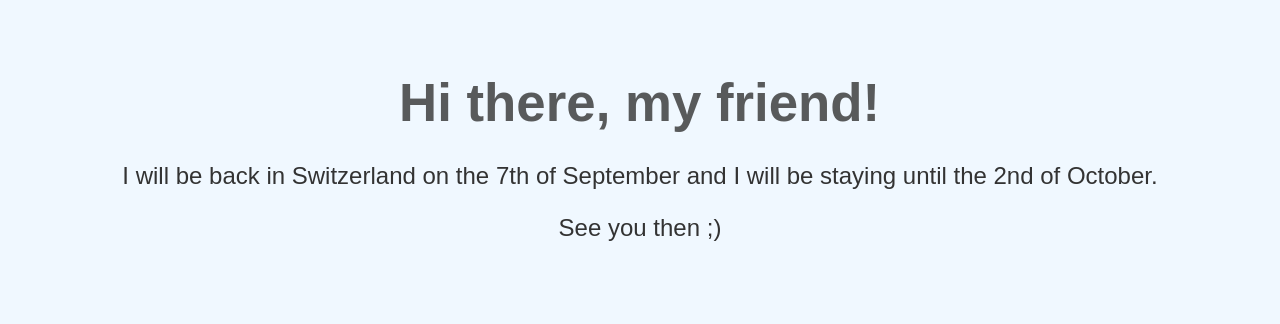
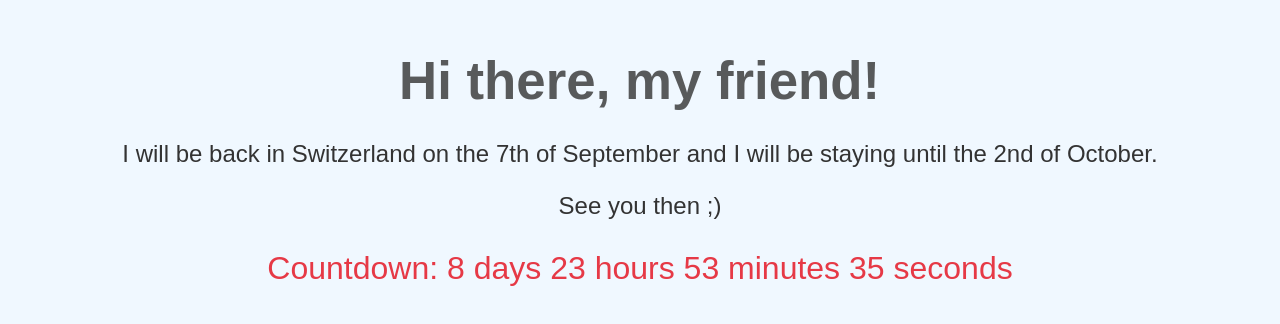
Before and after one commit to jerrygblum/jerrygblum.github.io, a plain HTML site: page index.html in a window 1280 px wide. Shown: the part 246-570 px from the top of the page. Drawn offline with Linux system fonts and the light colour scheme.

Commit message:
Update index.html

```diff
--- a/index.html
+++ b/index.html
@@ -13,6 +13,7 @@
             display: flex;
             justify-content: center;
             align-items: center;
+            flex-direction: column;
             height: 100vh;
             background-color: #f0f8ff;
             font-family: 'Arial', sans-serif;
@@ -28,6 +29,12 @@
         p {
             font-size: 24px;
             margin-top: 20px;
+        }
+
+        .countdown {
+            font-size: 32px;
+            margin-top: 30px;
+            color: #e63946;
         }
 
         /* Keyframes for pulsing animation */
@@ -52,6 +59,36 @@
         <h1>Hi there, my friend!</h1>
         <p>I will be back in Switzerland on the 7th of September and I will be staying until the 2nd of October.</p>
         <p>See you then ;)</p>
+        <div class="countdown" id="countdown"></div>
     </div>
+
+    <script>
+        // Countdown timer
+        function updateCountdown() {
+            const countdownElement = document.getElementById('countdown');
+            const targetDate = new Date('September 7, 2024 00:00:00').getTime();
+            const now = new Date().getTime();
+            const distance = targetDate - now;
+
+            // Calculate time components
+            const days = Math.floor(distance / (1000 * 60 * 60 * 24));
+            const hours = Math.floor((distance % (1000 * 60 * 60 * 24)) / (1000 * 60 * 60));
+            const minutes = Math.floor((distance % (1000 * 60 * 60)) / (1000 * 60));
+            const seconds = Math.floor((distance % (1000 * 60)) / 1000);
+
+            // Display countdown
+            countdownElement.innerHTML = `Countdown: ${days} days ${hours} hours ${minutes} minutes ${seconds} seconds`;
+
+            // Check if the target date has been reached
+            if (distance < 0) {
+                clearInterval(countdownInterval);
+                countdownElement.innerHTML = "I'm back in Switzerland!";
+            }
+        }
+
+        // Update countdown every second
+        const countdownInterval = setInterval(updateCountdown, 1000);
+        updateCountdown(); // Initial call to display immediately
+    </script>
 </body>
 </html>
```
